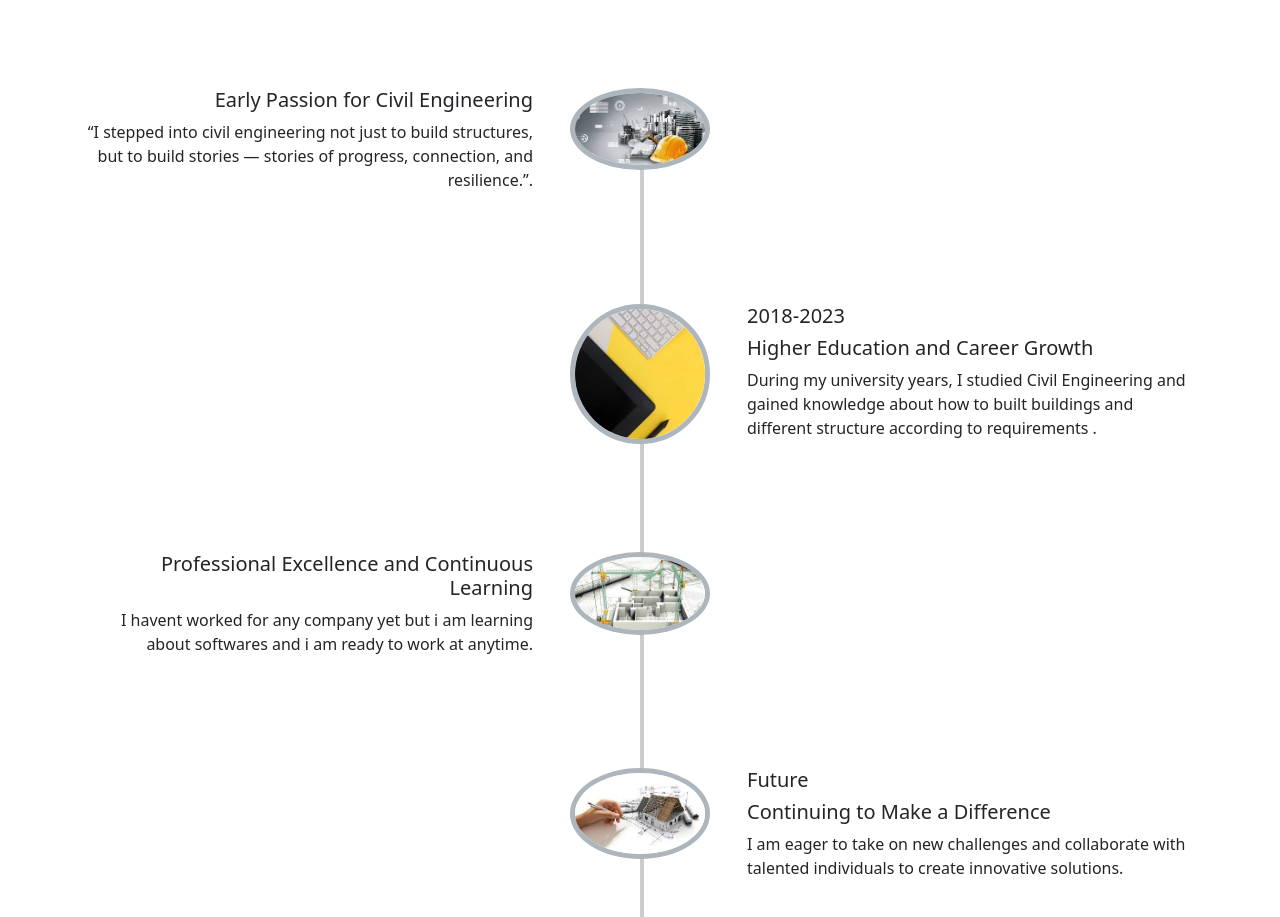
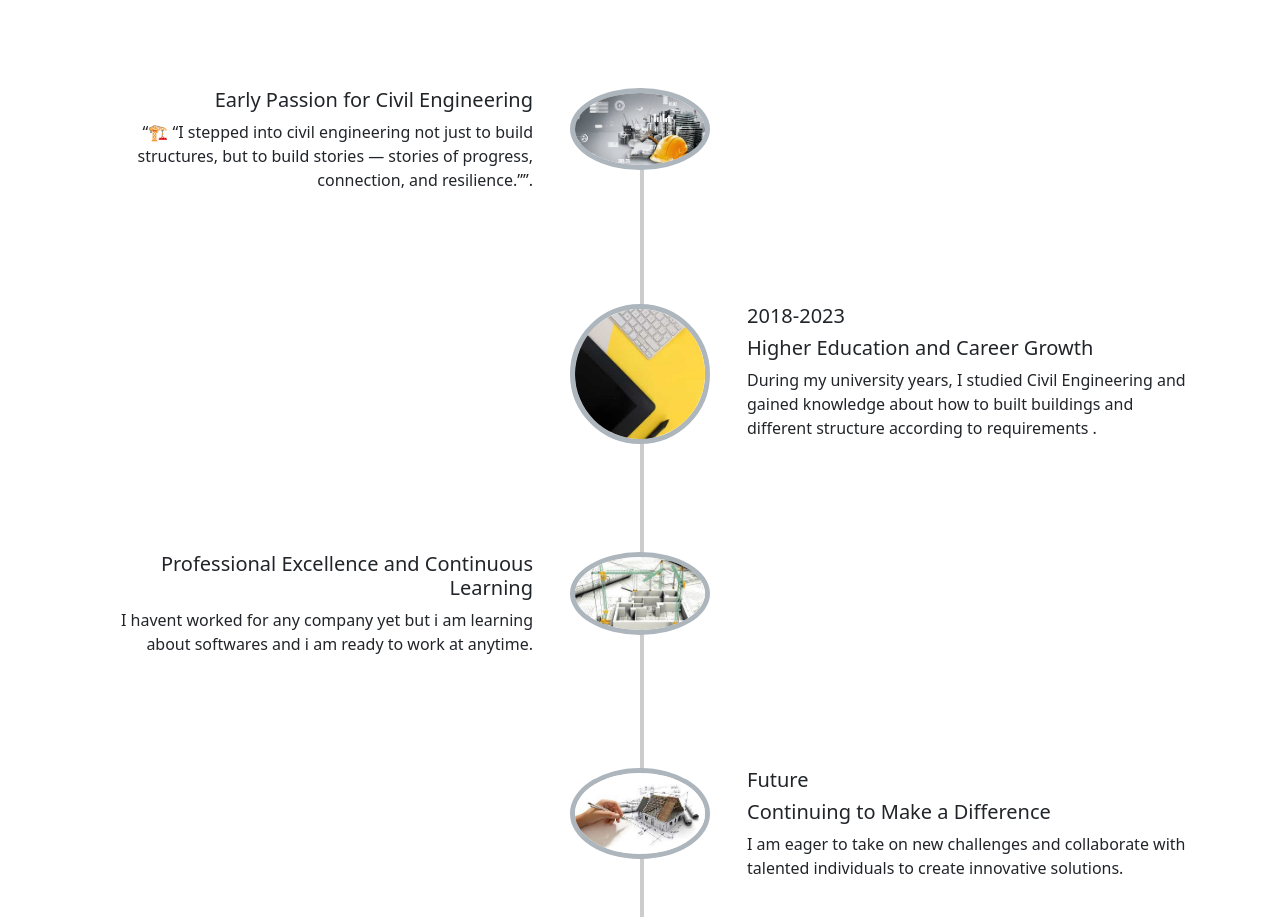
Before and after one commit to rabindrapoudel/webrab, a plain HTML site: page index.html.html in a window 1280 px wide. Shown: the part 3540-4457 px from the top of the page. Drawn offline with nearby package versions, Linux system fonts and the light colour scheme.

Commit message:
Update index.html.html

```diff
--- a/index.html.html
+++ b/index.html.html
@@ -160,7 +160,7 @@ ls
       <div class="row flex-row-reverse flex-md-row mt-5 pt-5">
         <div class="col-9 col-md-5 text-md-end">
           <h5>Early Passion for Civil Engineering</h5>
-          <p>“I stepped into civil engineering not just to build structures, but to build stories — stories of progress, connection, and resilience.”.</p>
+          <p>“🏗️ “I stepped into civil engineering not just to build structures, but to build stories — stories of progress, connection, and resilience.””.</p>
         </div>
         <div class="col-3 col-md-2 img text-center">
           <img class="rounded-circle border border-5 border-dark-subtle img-fluid" src="images/civil.jpg" alt="img">
```
